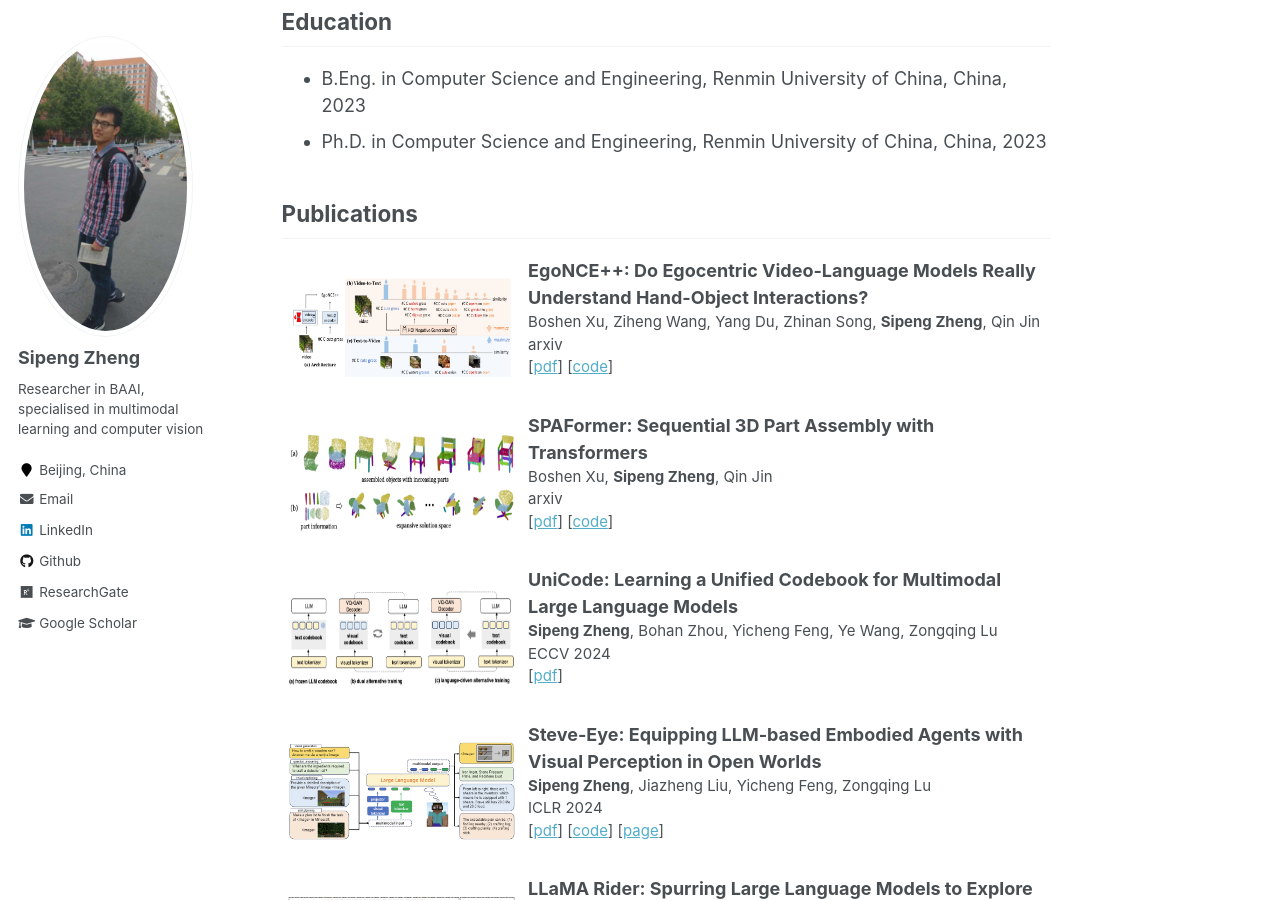
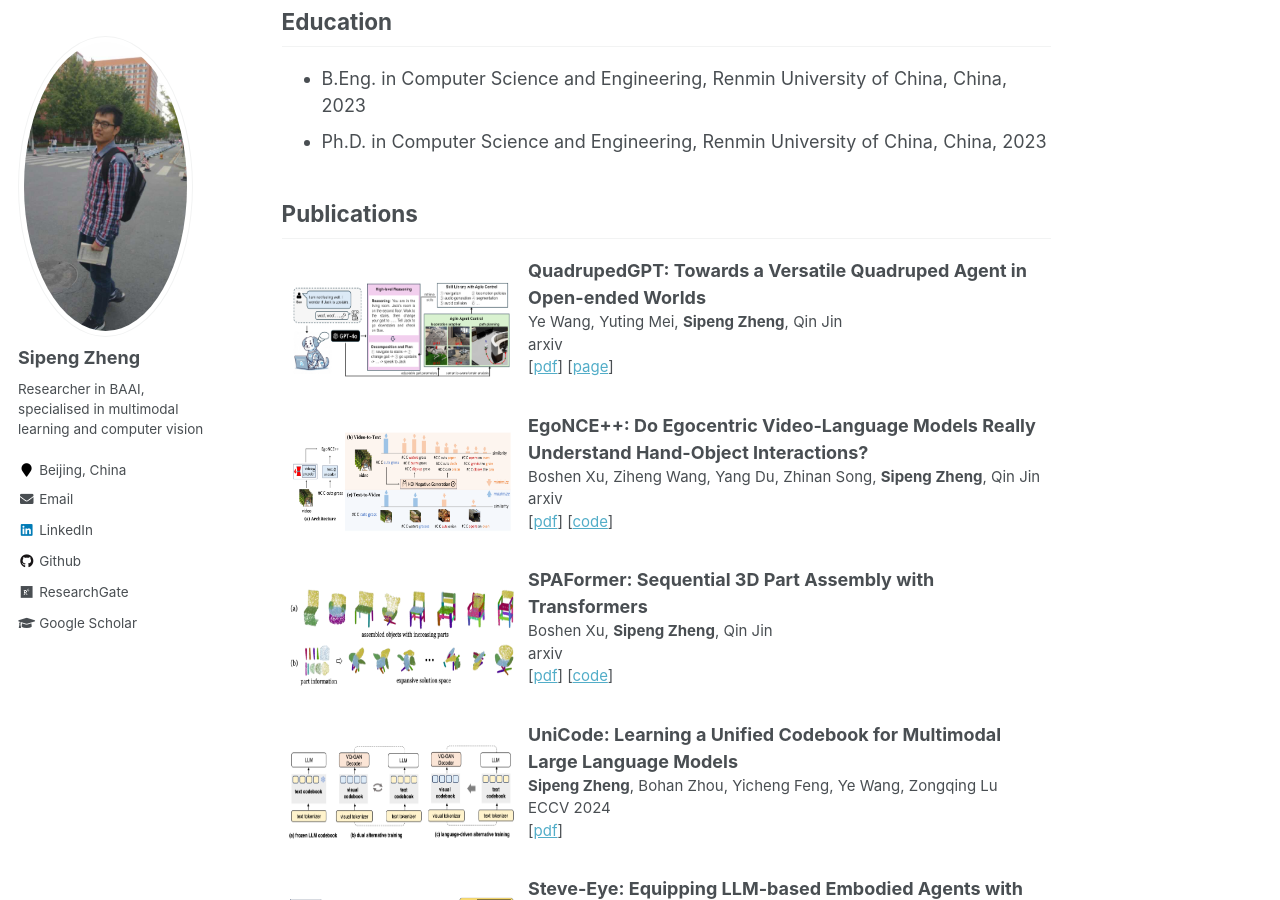
Before and after one commit to zhengsipeng/zhengsipeng.github.io, a Jekyll site: the page built from _pages/about.md, in a window 1280 px wide and 900 px high, scrolled down 1005 px. Built offline with Jekyll 4.4.1, drawn with Linux system fonts in a browser that asks for light colours.

Commit message:
Update about.md

```diff
--- a/_pages/about.md
+++ b/_pages/about.md
@@ -42,6 +42,19 @@
 
 ## Publications
 <table border="0" style="border:none; width: 100%;">
+
+<tr style="border: none;">
+  <td style="border: none;"> <img src="./images/pubs/quargpt_24.png" style="height: 100px; width: 500px;"/></td>
+  <td style="border: none;">
+        <p style="font-size: 15px"><b style="font-size: 18px">QuadrupedGPT: Towards a Versatile Quadruped Agent in Open-ended Worlds</b><br>
+        Ye Wang, Yuting Mei, <b>Sipeng Zheng</b>, Qin Jin<br>
+        arxiv<br>
+        [<a target="_blank" href="https://arxiv.org/pdf/2406.16578">pdf</a>]
+        [<a target="_blank" href="https://quadruped-hub.github.io/Quadruped-GPT/">page</a>]
+        </p>
+  </td>
+</tr>
+
 
 <tr style="border: none;">
   <td style="border: none;"> <img src="./images/pubs/egonce++_24.png" style="height: 100px; width: 500px;"/></td>
```
